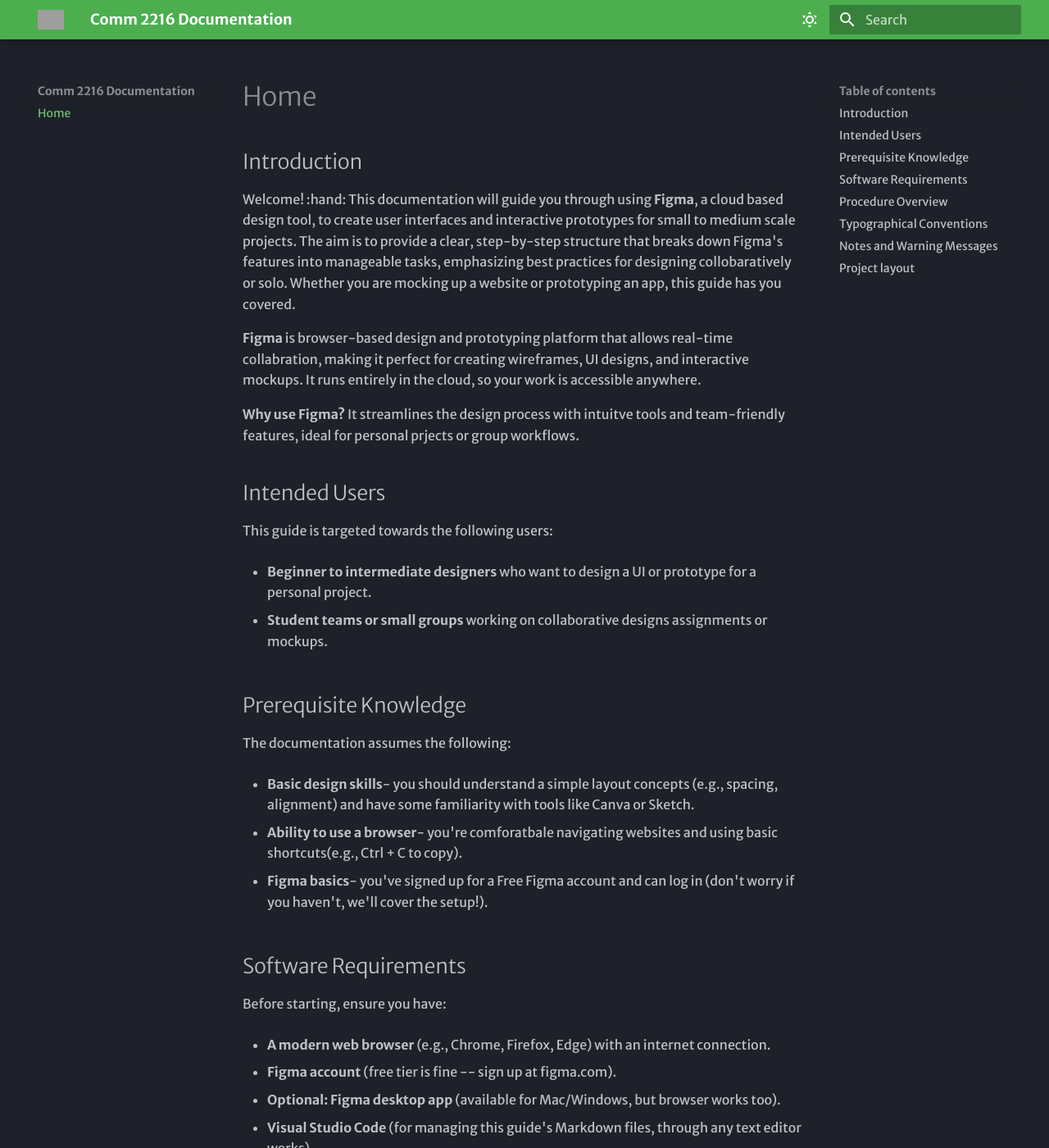
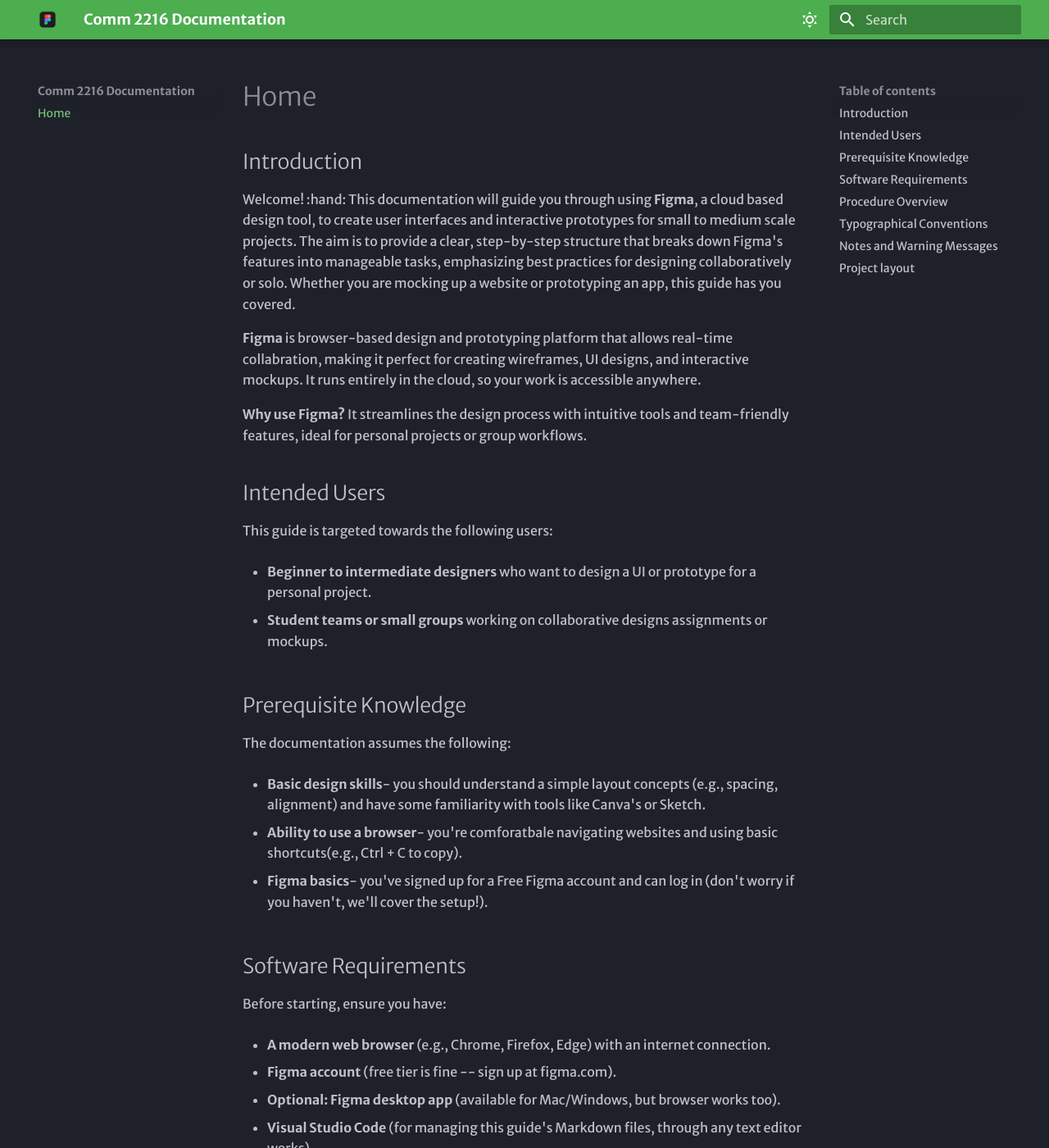
Before and after one commit to RamandeepKaurKainth/mkdocs-Comm2216, an MkDocs documentation site: the page built from docs/index.md, in a window 1280 px wide and 1400 px high. Shown: the whole window at 82% size. Built offline with MkDocs 1.6.1 and Material for MkDocs 9.7.7, drawn with Linux system fonts in a browser that asks for light colours; grey boxes are pictures that could not be loaded.

Commit message:
added correct logo and favicon for Figma

```diff
--- a/docs/index.md
+++ b/docs/index.md
@@ -1,11 +1,11 @@
 ## Introduction
 
 Welcome! :hand:
-This documentation will guide you through using **Figma**, a cloud based design tool, to create user interfaces and interactive prototypes for small to medium scale projects. The aim is to provide a clear, step-by-step structure that breaks down Figma's features into manageable tasks, emphasizing best practices for designing collobaratively or solo. Whether you are mocking up a website or prototyping an app, this guide has you covered.
+This documentation will guide you through using **Figma**, a cloud based design tool, to create user interfaces and interactive prototypes for small to medium scale projects. The aim is to provide a clear, step-by-step structure that breaks down Figma's features into manageable tasks, emphasizing best practices for designing collaboratively or solo. Whether you are mocking up a website or prototyping an app, this guide has you covered.
 
 **Figma** is browser-based design and prototyping platform that allows real-time collabration, making it perfect for creating wireframes, UI designs, and interactive mockups. It runs entirely in the cloud, so your work is accessible anywhere.
 
-**Why use Figma?** It streamlines the design process with intuitve tools and team-friendly features, ideal for personal prjects or group workflows.
+**Why use Figma?** It streamlines the design process with intuitive tools and team-friendly features, ideal for personal projects or group workflows.
 
 ## Intended Users
 
@@ -19,7 +19,7 @@ This guide is targeted towards the following users:
 
 The documentation assumes the following:
 
-* **Basic design skills**- you should understand a simple layout concepts (e.g., spacing, alignment) and have some familiarity with tools like Canva or Sketch.
+* **Basic design skills**- you should understand a simple layout concepts (e.g., spacing, alignment) and have some familiarity with tools like Canva's or Sketch.
 
 * **Ability to use a browser**- you're comforatbale navigating websites and using basic shortcuts(e.g., Ctrl + C to copy).
 
--- a/mkdocs.yml
+++ b/mkdocs.yml
@@ -6,8 +6,8 @@ theme:
   font :
     text: Merriweather Sans
     code: Red Hat Display
-  logo: assets/133760376053233338.jpg
-  favicon: assets/hulgjayakfo.jpg
+  logo: assets/62c6bc3deee9410fe137d920.png
+  favicon: assets/85f69649-5387-44c2-ba45-81ae13812e36-cover.png
   features:
     - navigation.footer
   palette:
```
Also changed, not shown: docs/assets/62c6bc3deee9410fe137d920.png (added), docs/assets/85f69649-5387-44c2-ba45-81ae13812e36-cover.png (added), docs/assets/hulgjayakfo.jpg (deleted), 1 other file.
